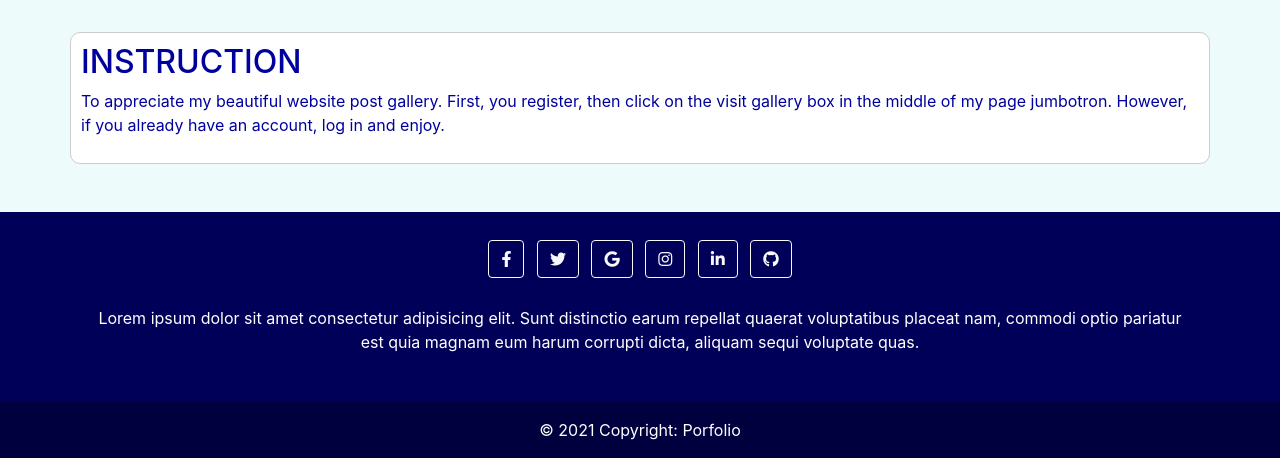
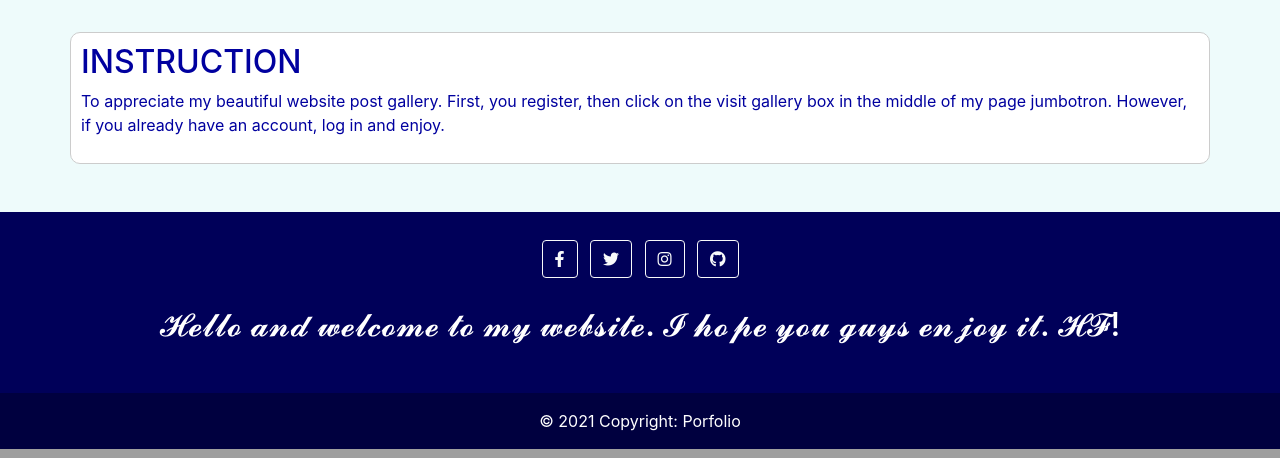
Before and after one commit to gangstarpop/ITEC-Project2-6-6, a PHP site: page /index.php in a window 1280 px wide. Shown: the part 776-1234 px from the top of the page. Run offline with PHP 8.4, Linux system fonts and the light colour scheme; data that the repository does not hold is empty; some libraries are stand-ins or nearby versions.

Commit message:
Update github link

```diff
--- a/includes/footer.php
+++ b/includes/footer.php
@@ -5,30 +5,22 @@
     <!-- Section: Social media -->
     <section class="mb-4">
       <!-- Facebook -->
-      <a class="btn btn-outline-light btn-floating m-1" href="#!" role="button"><i class="fab fa-facebook-f"></i></a>
+      <a class="btn btn-outline-light btn-floating m-1" href="https://www.facebook.com/hoangvunguyenbinh/" role="button"><i class="fab fa-facebook-f"></i></a>
 
       <!-- Twitter -->
-      <a class="btn btn-outline-light btn-floating m-1" href="#!" role="button"><i class="fab fa-twitter"></i></a>
-
-      <!-- Google -->
-      <a class="btn btn-outline-light btn-floating m-1" href="#!" role="button"><i class="fab fa-google"></i></a>
+      <a class="btn btn-outline-light btn-floating m-1" href="https://twitter.com/VuBinh_" role="button"><i class="fab fa-twitter"></i></a>
 
       <!-- Instagram -->
-      <a class="btn btn-outline-light btn-floating m-1" href="#!" role="button"><i class="fab fa-instagram"></i></a>
-
-      <!-- Linkedin -->
-      <a class="btn btn-outline-light btn-floating m-1" href="#!" role="button"><i class="fab fa-linkedin-in"></i></a>
+      <a class="btn btn-outline-light btn-floating m-1" href="https://www.instagram.com/la_iluvia/" role="button"><i class="fab fa-instagram"></i></a>
 
       <!-- Github -->
-      <a class="btn btn-outline-light btn-floating m-1" href="#!" role="button"><i class="fab fa-github"></i></a>
+      <a class="btn btn-outline-light btn-floating m-1" href="https://github.com/gangstarpop/ITEC-Project2-6-6" role="button"><i class="fab fa-github"></i></a>
     </section>
     <!-- Section: Text -->
     <section class="mb-4">
-      <p>
-        Lorem ipsum dolor sit amet consectetur adipisicing elit. Sunt distinctio earum
-        repellat quaerat voluptatibus placeat nam, commodi optio pariatur est quia magnam
-        eum harum corrupti dicta, aliquam sequi voluptate quas.
-      </p>
+      <h2><p>
+       𝓗𝓮𝓵𝓵𝓸 𝓪𝓷𝓭 𝔀𝓮𝓵𝓬𝓸𝓶𝓮 𝓽𝓸 𝓶𝔂 𝔀𝓮𝓫𝓼𝓲𝓽𝓮. 𝓘 𝓱𝓸𝓹𝓮 𝔂𝓸𝓾 𝓰𝓾𝔂𝓼 𝓮𝓷𝓳𝓸𝔂 𝓲𝓽. 𝓗𝓕!
+      </p> </h2>
     </section>
     <!-- Section: Text -->
 
```
